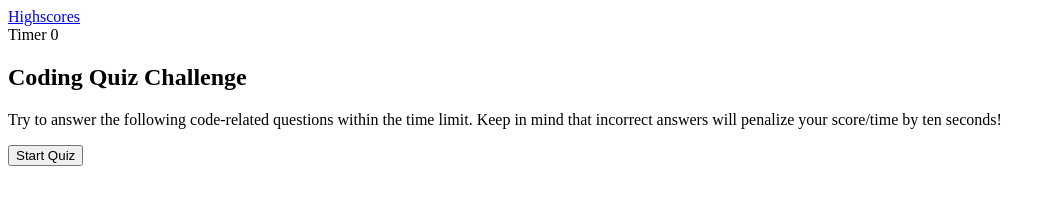
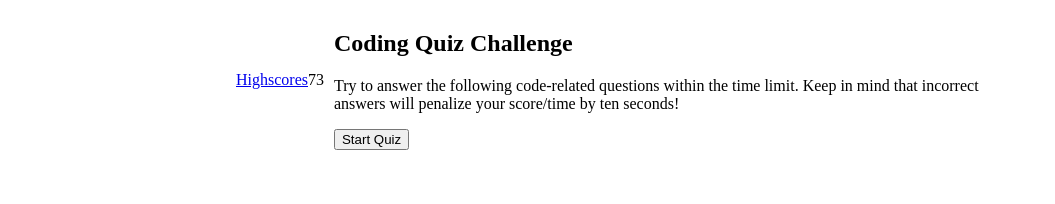
Before and after one commit to bluemagic6/Questions-quiz, a plain HTML site: page index.html in a window 1280 px wide. Both pictures are taken after a click on the button "Start Quiz". Shown: the whole page, without its empty margins (0-1055 px from the left). Drawn offline with Linux system fonts and the light colour scheme.

Commit message:
added questions and updated javscript code

```diff
--- a/asset/css/style.css
+++ b/asset/css/style.css
@@ -0,0 +1,16 @@
+body {
+    padding: 0;
+    margin: 0;
+    display: flex;
+    width: 100vw;
+    height: 100hv;
+    justify-content: center;
+    align-items: center;
+}
+
+.container {
+    width: 700px;
+    max-width: 75%;
+    border-radius: 5px;
+    padding: 10px;
+}
--- a/script.js
+++ b/script.js
@@ -2,7 +2,10 @@
 var highscoresEl = document.getElementById("highscores");
 var timerEl = document.getElementById("timer");
 var countdownEl = document.getElementById("countdown");
-var startquizEl = document.getElementByClassName("start-quiz");
+var startquizEl = document.querySelector("start-quiz");
+var timeCd;
+var quTime = 75;
+var startButton = document.getElementById("startBtn")
 
 // varible to hold array of objects with question choices and answers
 
@@ -13,25 +16,50 @@ var questionArr = [
         correct: "alerts"
     },
     {
-        quote: "Commonly used data types DO NOT include:",
-        choices: ["strings", "alerts", "booleans", "numbers"],
-        correct: "alerts"
+        quote: "String values must be enclosed with _______ when being assigned to variable.",
+        choices: ["commas", "curley brakets", "quotes", "parenthesis"],
+        correct: "quotes"
+    },
+    {
+        quote: "A very useful tool used during development and debugging for printing content to the debugger",
+        choices: ["JavaScript", "terminal/bash", "for loops", "console.log"],
+        correct: "console.log"
+    },
+    {
+        quote: "Arrays in JavaScript can be used to store _______.",
+        choices: ["numbers and strings", "other arrays", "booleans", "all of the above"],
+        correct: "all of the above"
     },
     {
         quote: "Commonly used data types DO NOT include:",
         choices: ["strings", "alerts", "booleans", "numbers"],
         correct: "alerts"
     },
-    {
-        quote: "Commonly used data types DO NOT include:",
-        choices: ["strings", "alerts", "booleans", "numbers"],
-        correct: "alerts"
-    },
-    {
-        quote: "Commonly used data types DO NOT include:",
-        choices: ["strings", "alerts", "booleans", "numbers"],
-        correct: "alerts"
-    },
-]
+];
+
+function quizStart(){
+    // start timer
+    timeCd = setInterval(countdown, 1000);
+    timerEl.textContent = quTime;
+}
 
 // Start timer function
+function countdown(){
+    quTime--;
+    timerEl.textContent = quTime;
+    if (quTime <= 0 ){
+        endQuiz()
+    }
+    if (quTime <= 0){
+        clearInterval
+    }
+}
+console.log(quTime)
+
+function endQuiz() {
+    // stop Timer
+    clearInterval(quTime)
+    timerEl.textContent = "0"
+}
+
+startButton.onclick = quizStart;
```
Also changed, not shown: index.html (+1 -0 lines).
